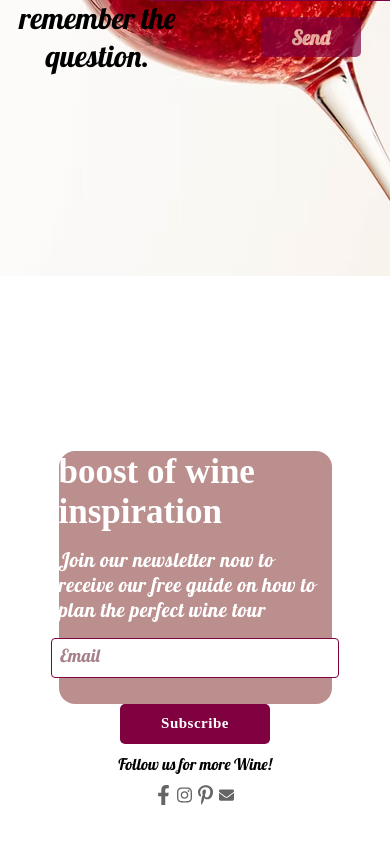
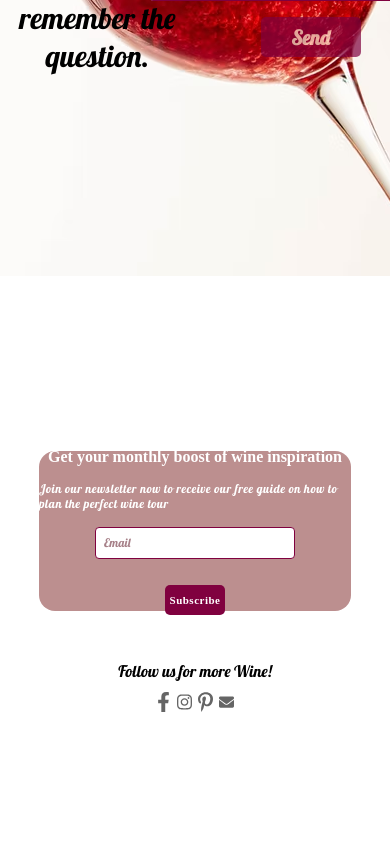
Before and after one commit to m89mihaella/Moldovan-Wines, a React (Create React App) app: page /contact in a window 390 px wide. Shown: the part 779-1623 px from the top of the page. After the commit the page ends 1538 px from the top, so only its background shows below. Built offline with nearby package versions, Linux system fonts and the light colour scheme; a web font is replaced by a local one.

Commit message:
new media queries changes

```diff
--- a/src/components/Subscription.jsx
+++ b/src/components/Subscription.jsx
@@ -8,7 +8,7 @@ const Subscription = () => {
   const handleSubmit = (e) => {
     e.preventDefault();
     setSubscribed(true);
-    console.log('New Subscriber:',email);
+    console.log("New Subscriber:", email);
   };
   return (
     <div className="subscription">
@@ -18,9 +18,7 @@ const Subscription = () => {
         <p>Thank you for subscribing!</p>
       ) : (
         <form onSubmit={handleSubmit}>
-          <label>
-            <input type="email" placeholder="Email" value={email} onChange={(e) => setEmail(e.target.value)} />
-          </label>
+          <input type="email" placeholder="Email" value={email} onChange={(e) => setEmail(e.target.value)} />
           <button type="submit">Subscribe</button>
         </form>
       )}
--- a/src/styles/subscription.css
+++ b/src/styles/subscription.css
@@ -37,3 +37,52 @@
 .subscription input:focus {
   outline: none;
 }
+
+
+@media screen and (max-width: 600px) {
+.subscription {
+  height: 19vh;
+  width: 80vw;
+
+}
+
+.subscription h2  {
+  font-size: 16px;
+}
+.subscription p , .subscription ::placeholder{
+  font-size: 12px;
+}
+.subscription input{
+  height: 32px;
+  width: 200px;
+}
+.subscription button {
+  color: white;
+  width: 50px;
+  height: 30px;
+  font-size: 11px;
+}
+}
+@media screen and (min-width: 601px) and (max-width: 768px) {
+    .favicon {
+  height: 23px;
+  width: 18px;
+  margin: 3px;
+}
+footer p {
+
+  font-size: 1.3rem;
+  padding-bottom: 0.7rem;
+}
+}
+@media screen and (min-width: 769px) and (max-width: 800px){
+     .favicon {
+  height: 30px;
+  width: 20px;
+  margin: 3px;
+}
+footer p {
+
+  padding-bottom: 0.7rem;
+}
+}
```
